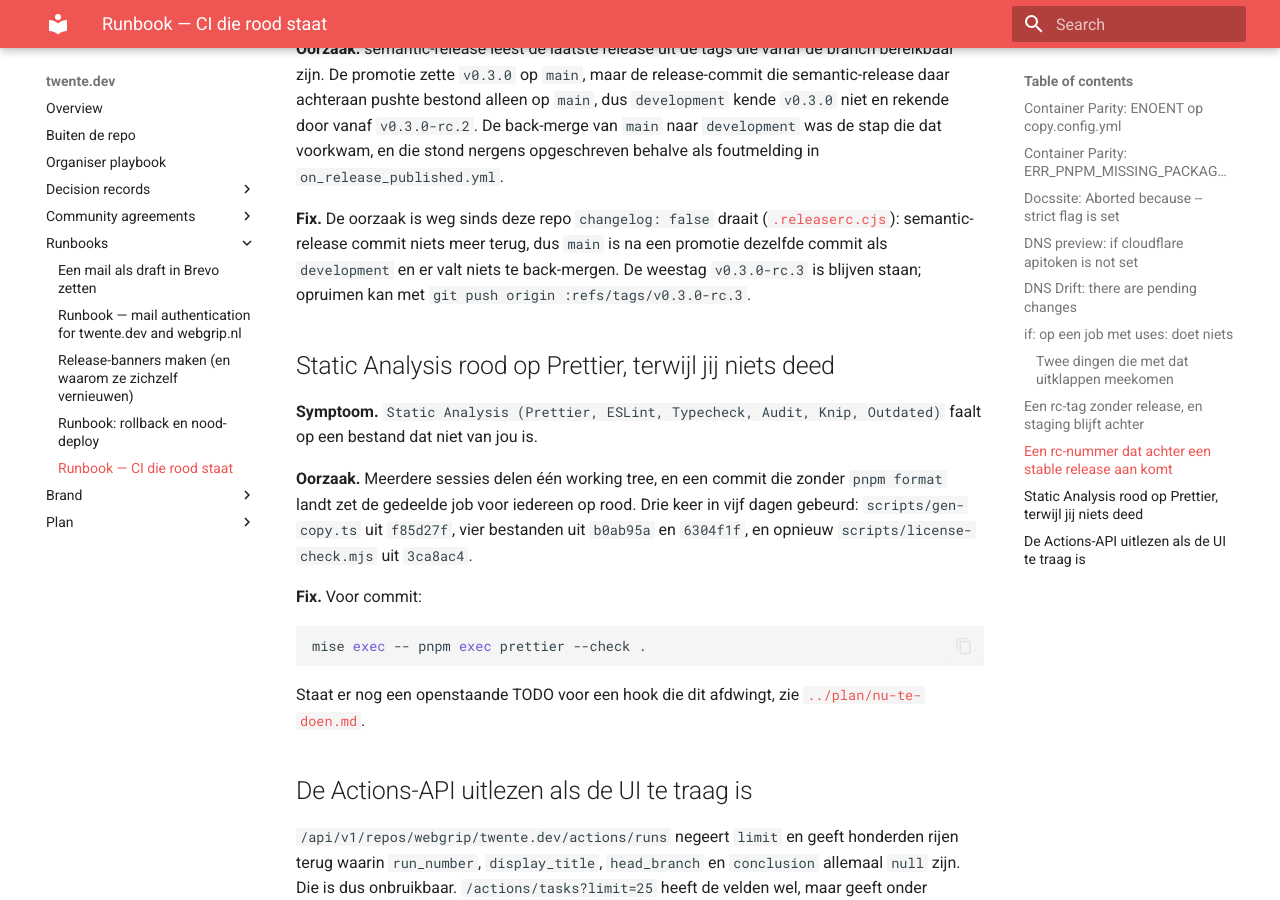
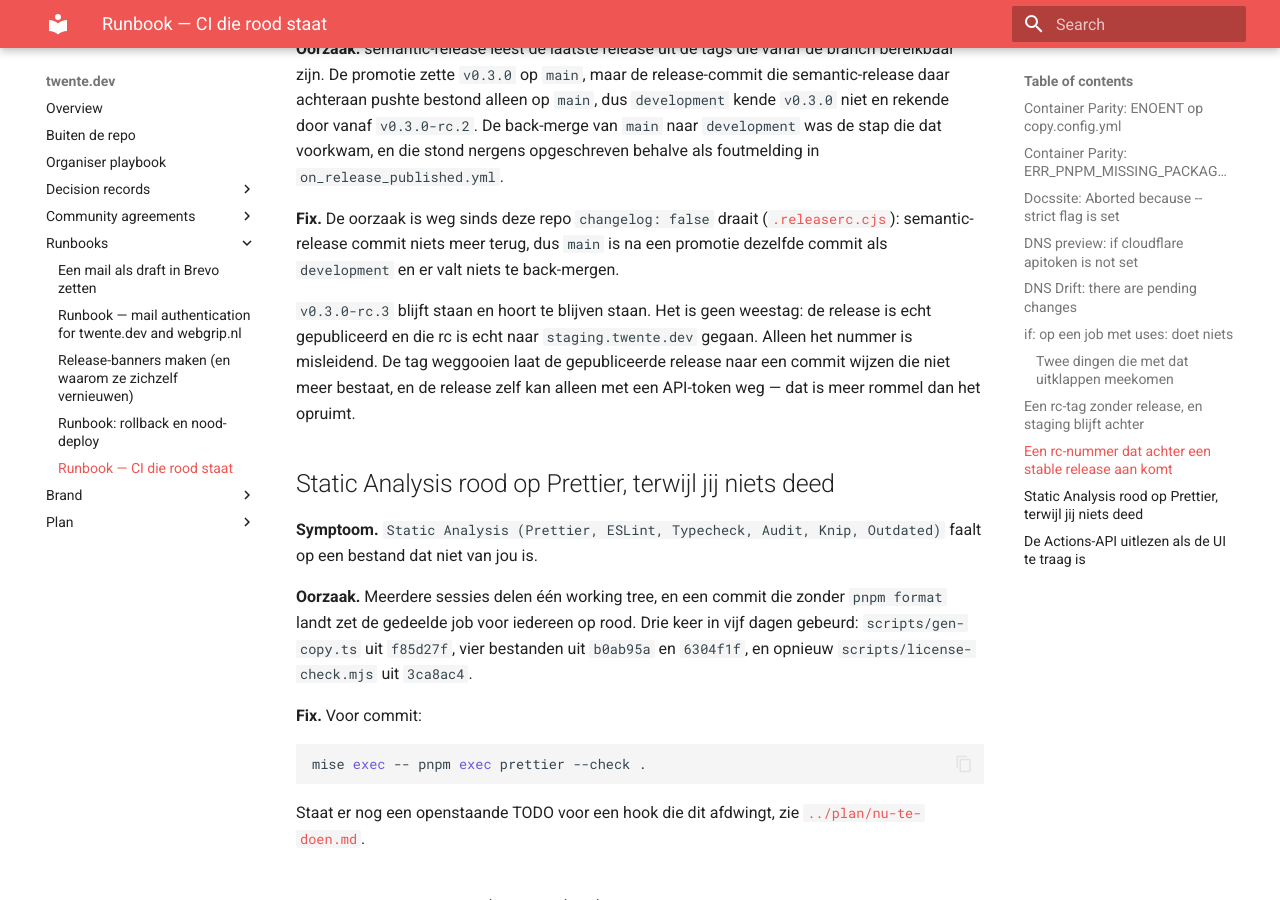
Before and after one commit to webgrip/twente.dev, an MkDocs documentation site: the page built from docs/runbooks/ci-failures.md, in a window 1280 px wide and 900 px high, scrolled down 6140 px. Built offline with MkDocs 1.6.1 and Material for MkDocs 9.7.7, drawn with Linux system fonts in a browser that asks for light colours.

Commit message:
docs(runbook): v0.3.0-rc.3 blijft staan, het is geen weestag
De release is echt gepubliceerd en die rc is echt naar staging gegaan; alleen
het nummer is misleidend. De tag weggooien laat een gepubliceerde release naar
een verdwenen commit wijzen, en de release zelf kan alleen met een API-token
weg.

Co-Authored-By: Claude Opus 5 (1M context) <noreply@anthropic.com>

```diff
--- a/docs/runbooks/ci-failures.md
+++ b/docs/runbooks/ci-failures.md
@@ -262,9 +262,12 @@ die stond nergens opgeschreven behalve als foutmelding in `on_release_published.
 
 **Fix.** De oorzaak is weg sinds deze repo `changelog: false` draait
 ([`.releaserc.cjs`](../../.releaserc.cjs)): semantic-release commit niets meer terug, dus `main`
-is na een promotie dezelfde commit als `development` en er valt niets te back-mergen. De weestag
-`v0.3.0-rc.3` is blijven staan; opruimen kan met
-`git push origin :refs/tags/v0.3.0-rc.3`.
+is na een promotie dezelfde commit als `development` en er valt niets te back-mergen.
+
+`v0.3.0-rc.3` blijft staan en hoort te blijven staan. Het is geen weestag: de release is echt
+gepubliceerd en die rc is echt naar `staging.twente.dev` gegaan. Alleen het nummer is misleidend.
+De tag weggooien laat de gepubliceerde release naar een commit wijzen die niet meer bestaat, en de
+release zelf kan alleen met een API-token weg — dat is meer rommel dan het opruimt.
 
 ## Static Analysis rood op Prettier, terwijl jij niets deed
 
```
